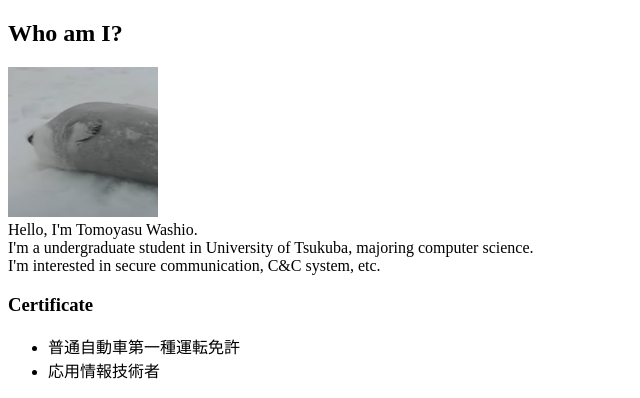
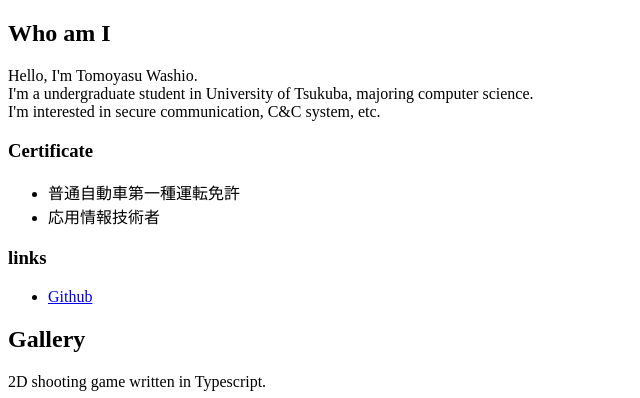
Before and after one commit to twashio/twashio.github.io, a plain HTML site: page index.html in a window 1280 px wide. Shown: the top 398 px of the page, without its empty margins (0-640 px from the left). Drawn offline with Linux system fonts and the light colour scheme.

Commit message:
feat: delete icon

```diff
--- a/index.html
+++ b/index.html
@@ -5,9 +5,7 @@
         <title>homepage</title>
     </head>
     <body>
-        <h2>Who am I?</h2>
-        <img src="img/icon.jpg" alt="icon" width="150px" />
-        <br />
+        <h2>Who am I</h2>
         <pr>
             Hello, I'm Tomoyasu Washio.
             <br />
```
Also changed, not shown: img/icon.jpg (deleted).
